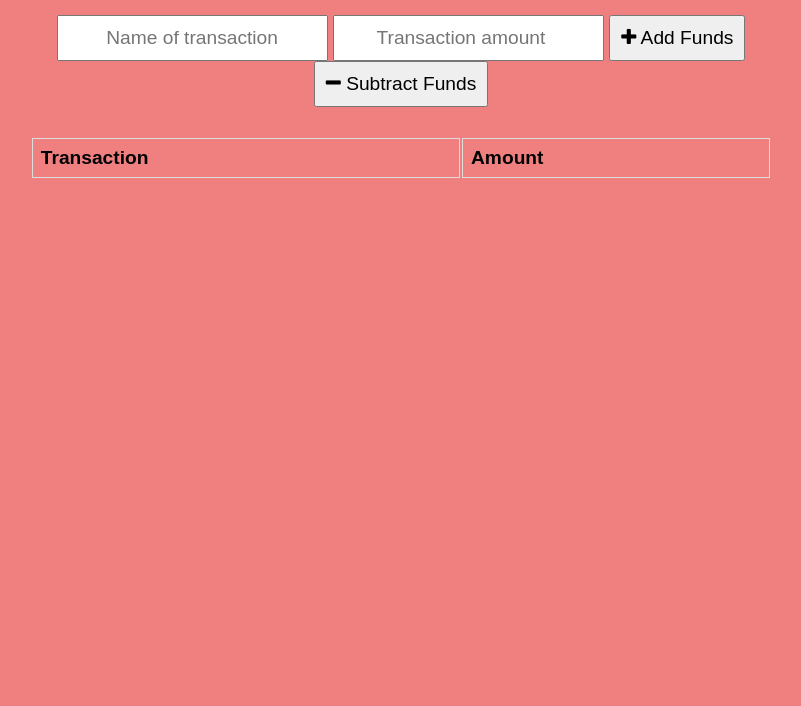
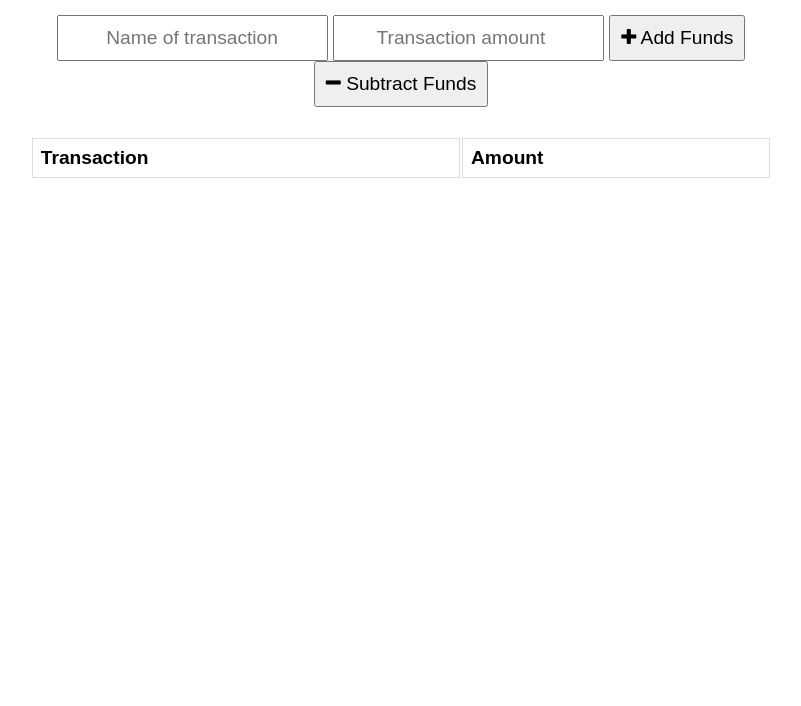
Before and after one commit to destish21/progressive-budget, a website: page public/index.html in a window 1280 px wide. Shown: the part 94-800 px from the top of the page, without its empty margins (239-1040 px from the left). Drawn offline with nearby package versions, Linux system fonts and the light colour scheme; no server answers.

Commit message:
Updated styles.css

```diff
--- a/public/assets/css/styles.css
+++ b/public/assets/css/styles.css
@@ -1,9 +1,7 @@
 body {
   font-size: 120%;
   font-family: Arial;
-  background-color: lightcoral;
-
-
+  /* background-color: lightcoral;   */
 }
 
 button, input {
@@ -56,3 +54,8 @@ tr:nth-child(even) {
   margin: 0 auto;
   padding: 10px;
 }
+
+#myChart{
+  color: #ffff;
+  font-size: 20px;
+}
```
